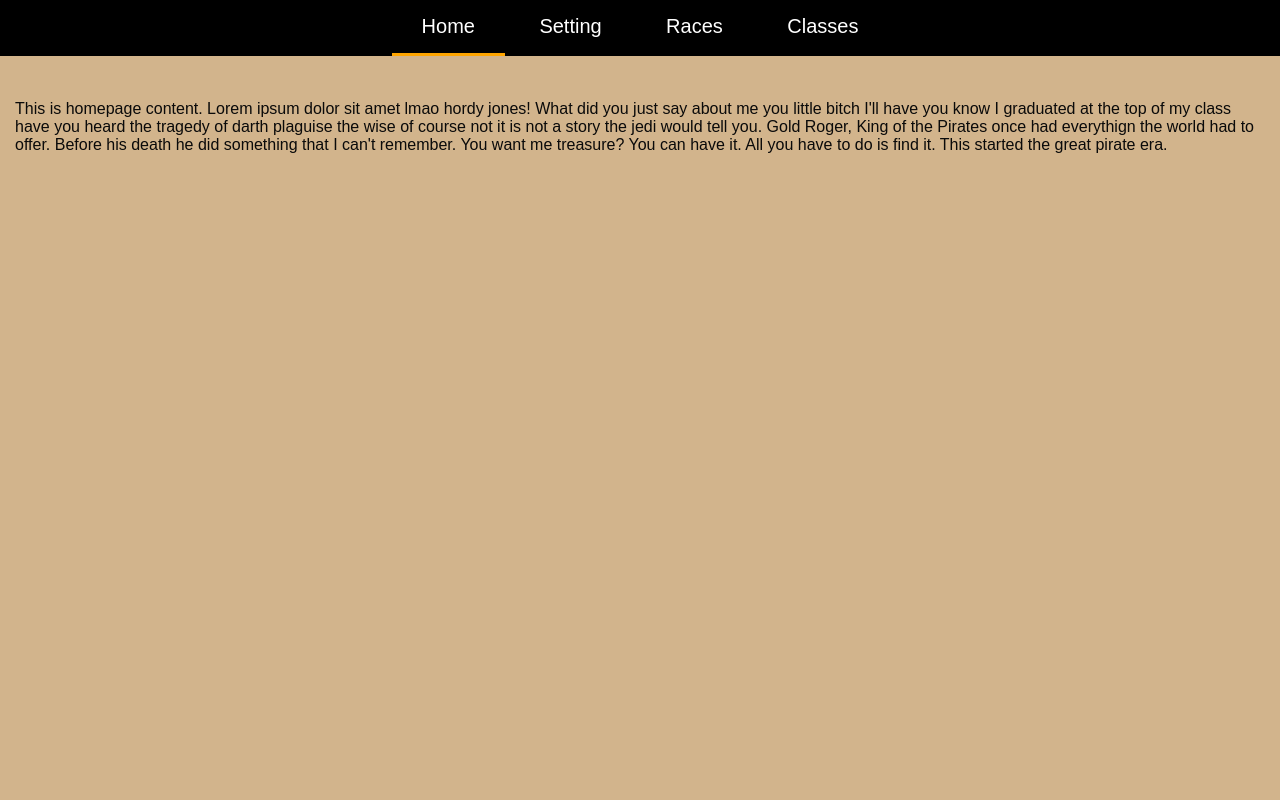
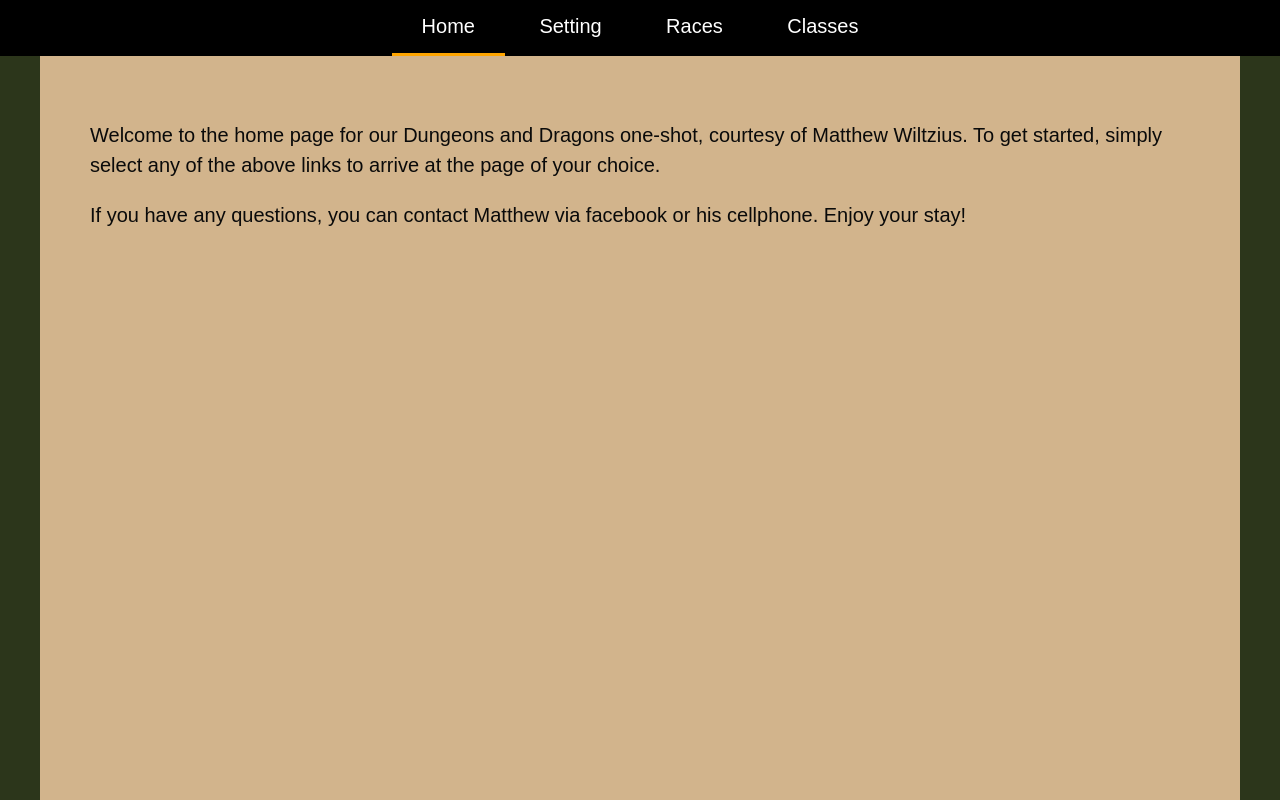
Before and after one commit to mwiltzius/dnd_oneshot, a Flask app: page / in a window 1280 px wide. Run offline with Flask 2, Linux system fonts and the light colour scheme.

Commit message:
Finished website

```diff
--- a/static/css/main.css
+++ b/static/css/main.css
@@ -6,7 +6,7 @@
 }
 
 body{
-    background-color: tan;
+    background-color: rgb(44, 54, 27);
     height: 100vh;
 }
 
@@ -45,10 +45,16 @@ li:hover{
 }
 
 .home-content{
-    margin: 0 15px;
-    padding-top: 100px;
+    box-sizing: border-box;
+    width: 1200px;
+    height: 100vh;
+    padding: 100px 0 0 0;
+    margin: 0 auto;
+    background-color: tan;
 }
 
-p{
-
+.home-content p{
+    margin: 20px 50px;
+    font-size: 20px;
+    line-height: 30px;
 }
--- a/static/css/setting.css
+++ b/static/css/setting.css
@@ -43,6 +43,7 @@
     line-height: 23px;
     font-family: 'MedievalSharp';
     font-weight: 700;
+    font-size: 18px;
 }
 
 .content p:first-of-type::first-letter{
--- a/static/scripts/setting.js
+++ b/static/scripts/setting.js
@@ -1,4 +1,4 @@
 $(document).ready(function(){
 
-    $('.scroll-content').animate({'height': '450px'}, 1500);
+    $('.scroll-content').animate({'height': '480px'}, 1500);
 })
--- a/templates/classes.html
+++ b/templates/classes.html
@@ -9,7 +9,7 @@
 
     <script src="https://ajax.googleapis.com/ajax/libs/jquery/3.4.1/jquery.min.js"></script>
     <script src="{{url_for('static', filename='scripts/classes.js')}}"></script>
-    <title>Character Classes</title>
+    <title>Oneshot - Classes</title>
 </head>
 <body>
     <div class="body">
--- a/templates/index.html
+++ b/templates/index.html
@@ -5,8 +5,9 @@
     <meta name="viewport" content="width=device-width, initial-scale=1.0">
     <meta http-equiv="X-UA-Compatible" content="ie=edge">
     <link rel="stylesheet" href="{{url_for('static', filename='css/main.css')}}">
-    <script src="https://ajax.googleapis.com/ajax/libs/jquery/3.4.1/jquery.min.js"></script>
-    <title>Matthew's Oneshot</title>
+    <link href='https://fonts.googleapis.com/css?family=MedievalSharp' rel='stylesheet'>
+
+    <title>Oneshot - Home</title>
 </head>
 <body>
     <div class="body">
@@ -19,7 +20,8 @@
            </ul>
        </nav>
        <div class="home-content">
-           <p>This is homepage content. Lorem ipsum dolor sit amet lmao hordy jones! What did you just say about me you little bitch I'll have you know I graduated at the top of my class have you heard the tragedy of darth plaguise the wise of course not it is not a story the jedi would tell you. Gold Roger, King of the Pirates once had everythign the world had to offer. Before his death he did something that I can't remember. You want me treasure? You can have it. All you have to do is find it. This started the great pirate era.</p>
+           <p>Welcome to the home page for our Dungeons and Dragons one-shot, courtesy of Matthew Wiltzius. To get started, simply select any of the above links to arrive at the page of your choice.</p>
+           <p>If you have any questions, you can contact Matthew via facebook or his cellphone. Enjoy your stay!</p>
        </div>
     </div>
 </body>
--- a/templates/races.html
+++ b/templates/races.html
@@ -10,7 +10,7 @@
     <script src="https://ajax.googleapis.com/ajax/libs/jquery/3.4.1/jquery.min.js"></script>
     <script src="{{url_for('static', filename='scripts/races.js')}}"></script>
 
-    <title>Character Races</title>
+    <title>Oneshot - Races</title>
 </head>
 <body>
     <div class="body">
--- a/templates/setting.html
+++ b/templates/setting.html
@@ -10,7 +10,7 @@
 
     <script src="https://ajax.googleapis.com/ajax/libs/jquery/3.4.1/jquery.min.js"></script>
     <script src="{{url_for('static', filename='scripts/setting.js')}}"></script>
-    <title>Setting</title>
+    <title>Oneshot - Setting</title>
 </head>
 <body>
     <div class="body">
```
